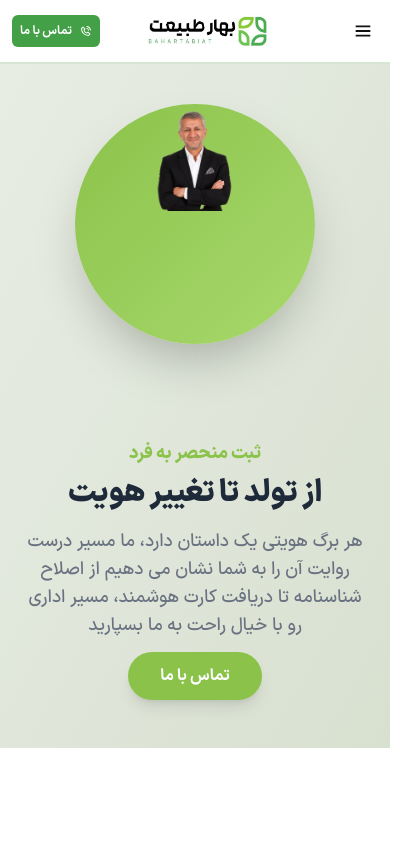
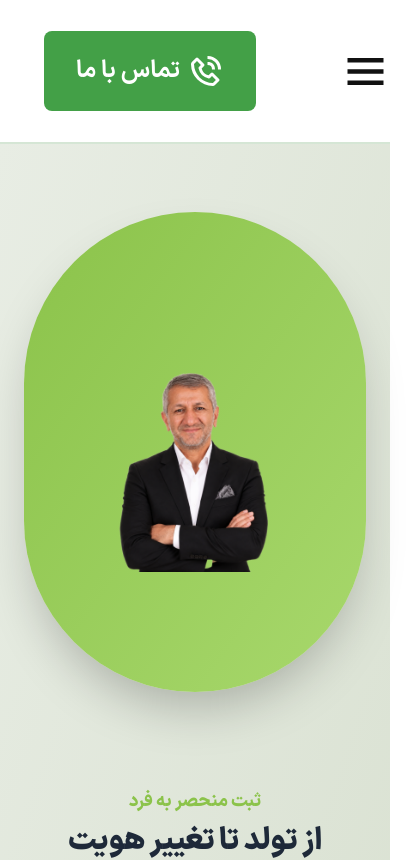
Before and after one commit to Hana-soltani/BaharTabiat_Project, a React (Vite) app: page / in a window 390 px wide. Shown: the top 860 px of the page, 419 px wide, since content can reach past the window. Built offline with nearby package versions, Linux system fonts and the light colour scheme.

Commit message:
new update

```diff
--- a/src/Components/Header.jsx
+++ b/src/Components/Header.jsx
@@ -12,29 +12,29 @@ function Header() {
 
     return (
         <div>
-            <header className="flex items-center sticky top-0 h-16 z-50  w-full    bg-white border-[#d5e6d5] xl:w-full  justify-center px-3 xl:h-20 md:h-16 lg:h-20 border-b-2">
+            <header className="flex items-center sticky top-0 h-36 z-50  w-full    bg-white border-[#d5e6d5] xl:w-full  justify-center px-3 xl:h-20 md:h-16 lg:h-20 border-b-2">
                 <div className="flex items-center w-full lg:w-auto justify-between lg:justify-start lg:gap-3">
                     {/* Hamburger Menu */}
                     <button
                         onClick={() => setIsMenuOpen(!isMenuOpen)}
-                        className="lg:hidden text-white text-3xl order-3 lg:order-1"
+                        className="lg:hidden text-white order-3 lg:order-1"
                         type="button"
                     >
-                        <svg className="mr-1 md:mr-4" xmlns="http://www.w3.org/2000/svg" width="22" height="24" viewBox="0 0 24 24" fill="#111111">
+                        <svg className="mr-10 md:mr-4 scale-200 " xmlns="http://www.w3.org/2000/svg" width="27" height="27" viewBox="0 0 24 24" fill="#111111">
                             <path d="M4 6h16v2H4zm0 5h16v2H4zm0 5h16v2H4z" />
                         </svg>
                     </button>
 
-                    <Link to="/" className="flex justify-center order-2 lg:hidden mr-12">
-                        <img className="w-32 md:w-36" src="/Photos/-210152_temp.jpg" alt="logo" />
+                    <Link to="/" className="flex justify-center order-2 lg:hidden mr-24">
+                        <img className="w-72 md:w-36" src="/Photos/-210152_temp.jpg" alt="logo" />
                     </Link>
 
                     <button
                         type="button"
-                        className="group md:ml-5 text-white hover:bg-[#81c784] flex items-center gap-2 mr-3 xl:px-4 h-8 px-2 xl:h-10 rounded-md xl:text-sm xl:ml-2 text-xs font-bold bg-[#43A047] whitespace-nowrap transition-transform duration-300 hover:scale-105"
+                        className="group md:ml-5 text-white hover:bg-[#81c784] flex items-center gap-2 ml-8 xl:px-4 h-20 px-8 xl:h-10 rounded-lg xl:text-sm xl:ml-2 text-2xl font-bold bg-[#43A047] whitespace-nowrap transition-transform duration-300 hover:scale-105"
                     >
                         تماس با ما
-                        <svg className="xl:w-5 w-3 items-center" xmlns="http://www.w3.org/2000/svg" width="24" height="24" viewBox="0 0 24 24" fill="#ffffff">
+                        <svg className="xl:w-5  items-center" xmlns="http://www.w3.org/2000/svg" width="36" height="36" viewBox="0 0 24 24" fill="#ffffff">
                             <path d="M16.57 22a2 2 0 0 0 1.43-.59l2.71-2.71a1 1 0 0 0 0-1.41l-4-4a1 1 0 0 0-1.41 0l-1.6 1.59a7.55 7.55 0 0 1-3-1.59 7.62 7.62 0 0 1-1.59-3l1.59-1.6a1 1 0 0 0 0-1.41l-4-4a1 1 0 0 0-1.41 0L2.59 6A2 2 0 0 0 2 7.43 15.28 15.28 0 0 0 6.3 17.7 15.28 15.28 0 0 0 16.57 22zM6 5.41 8.59 8 7.3 9.29a1 1 0 0 0-.3.91 10.12 10.12 0 0 0 2.3 4.5 10.08 10.08 0 0 0 4.5 2.3 1 1 0 0 0 .91-.27L16 15.41 18.59 18l-2 2a13.28 13.28 0 0 1-8.87-3.71A13.28 13.28 0 0 1 4 7.41zM20 11h2a8.81 8.81 0 0 0-9-9v2a6.77 6.77 0 0 1 7 7z" />
                             <path d="M13 8c2.1 0 3 .9 3 3h2c0-3.22-1.78-5-5-5z" />
                         </svg>
--- a/src/Components/Herosection.jsx
+++ b/src/Components/Herosection.jsx
@@ -3,17 +3,17 @@
 
 function Herosection() {
     return (
-        <div className="relative  flex flex-col lg:flex-row items-center justify-between px-6 lg:px-24 py-12 overflow-visible bg-gradient-to-br from-[#e8ede4] to-[#d8e0d0] ">
+        <div className="relative  flex flex-col lg:flex-row items-center justify-between px-6 py-[70%] lg:px-24 md:py-12 overflow-visible bg-gradient-to-br from-[#e8ede4] to-[#d8e0d0] ">
 
             {/* سمت چپ - دایره و عکس */}
             <div className="relative w-full lg:w-1/2 flex justify-center items-center overflow-visible">
 
                 {/* دایره رنگی پشت عکس */}
-                <div className="w-[240px] h-[240px]  md:w-[400px] md:h-[400px] xl:mt-5 -mt-2 rounded-full bg-gradient-to-br from-[#8bc34a] to-[#a8d86c] shadow-2xl"></div>
+                <div className="w-[480px] h-[480px]  md:w-[400px] md:h-[400px] xl:mt-5 -mt-[60%] rounded-full bg-gradient-to-br from-[#8bc34a] to-[#a8d86c] shadow-2xl"></div>
 
                 {/* عکس - بیرون زدن از بالا */}
                 <img
-                    className="absolute -top-1 md:top-7 w-[30%] md:w-[75%] "
+                    className="absolute -mt-[50%]  md:top-7 w-[60%] md:w-[75%] "
                     src="public/Photos/InShot_20260523_150941833 (1).png"
                     alt=""
                 />
```
